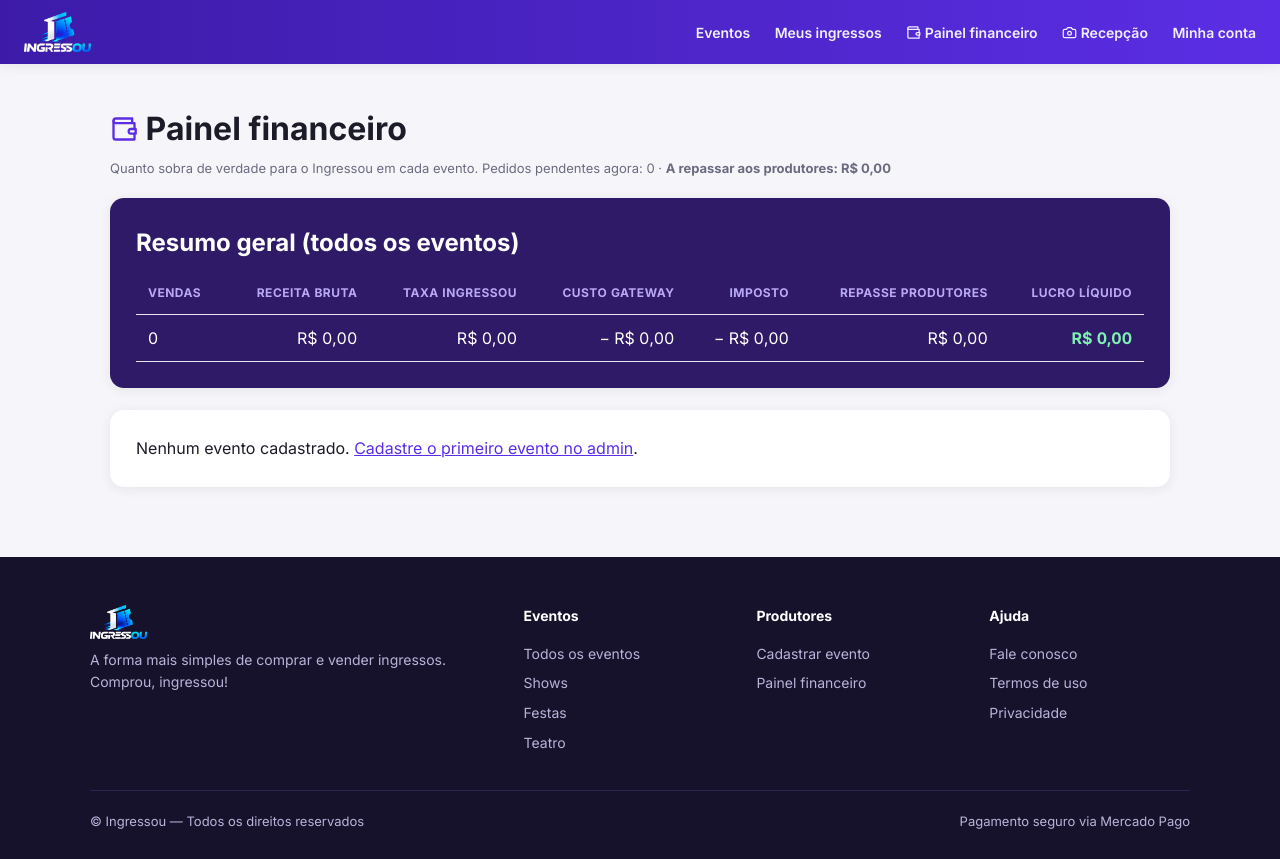
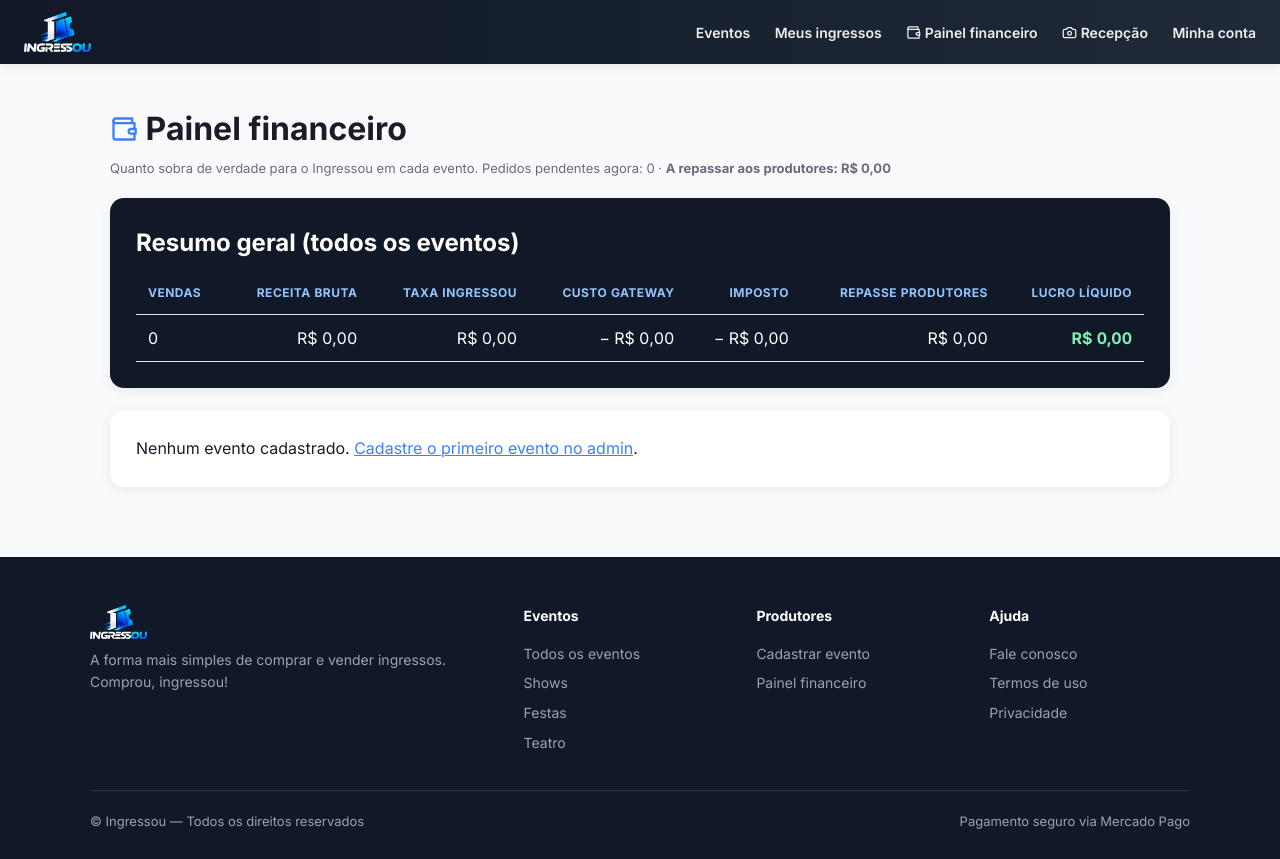
Before and after one commit to matiossp04-bit/ingressou, a Django app: page /painel/ in a window 1280 px wide. Run offline with Django 5.2, Linux system fonts and the light colour scheme; the visitor is signed in with stand-in values (Sample User, id 1); data that the repository does not hold is empty.

Commit message:
Paleta Grafite Vibrante: topo/rodape grafite, acentos em azul do logo

```diff
--- a/static/css/style.css
+++ b/static/css/style.css
@@ -1,10 +1,12 @@
 /* ===== Ingressou — Design System ===== */
 :root {
-  --roxo: #5b2ee5;
-  --roxo-escuro: #3d1ba8;
-  --roxo-claro: #8e5cf5;
-  --rosa: #e52e8a;
-  --fundo: #f6f6fa;
+  --roxo: #3b82f6;
+  --roxo-escuro: #2563eb;
+  --roxo-claro: #60a5fa;
+  --rosa: #f59e0b;
+  --grafite: #111827;
+  --grafite-2: #1f2937;
+  --fundo: #f9fafb;
   --texto: #1c1c28;
   --texto-suave: #6b6b80;
   --borda: #e6e6f0;
@@ -22,7 +24,7 @@ img { max-width: 100%; }
 
 /* ===== Header ===== */
 header.topo {
-  background: linear-gradient(90deg, var(--roxo-escuro), var(--roxo));
+  background: linear-gradient(90deg, var(--grafite), var(--grafite-2));
   color: #fff; padding: 0 24px; height: 64px;
   display: flex; align-items: center; justify-content: space-between;
   position: sticky; top: 0; z-index: 50; box-shadow: var(--sombra);
@@ -52,7 +54,7 @@ header.topo {
 .carrossel .slide img, .carrossel .slide-fallback {
   width: 100%; aspect-ratio: 16/8.2; object-fit: cover; display: block;
 }
-.carrossel .slide-fallback { background: linear-gradient(120deg, var(--roxo), var(--rosa)); }
+.carrossel .slide-fallback { background: linear-gradient(120deg, var(--grafite-2), var(--roxo)); }
 .carrossel .slide-info {
   position: absolute; left: 0; right: 0; bottom: 0; padding: 18px 24px;
   background: linear-gradient(transparent, rgba(15, 10, 40, .85));
@@ -71,7 +73,7 @@ header.topo {
 .carrossel .pontos { position: absolute; bottom: 18px; left: 0; right: 0; display: flex; justify-content: center; gap: 8px; }
 .carrossel .ponto {
   width: 9px; height: 9px; border-radius: 50%; border: none; cursor: pointer;
-  background: #cfc9e8; transition: .2s; padding: 0;
+  background: #cbd5e1; transition: .2s; padding: 0;
 }
 .carrossel .ponto.ativo { background: var(--roxo); transform: scale(1.25); }
 @media (max-width: 700px) {
@@ -81,7 +83,7 @@ header.topo {
 
 /* ===== Hero ===== */
 .hero {
-  background: linear-gradient(120deg, var(--roxo-escuro) 0%, var(--roxo) 55%, var(--rosa) 130%);
+  background: linear-gradient(120deg, var(--grafite) 0%, var(--grafite-2) 55%, var(--roxo) 130%);
   color: #fff; padding: 72px 24px 88px; text-align: center;
 }
 .hero h1 { font-size: 42px; font-weight: 800; letter-spacing: -1px; margin-bottom: 10px; }
@@ -110,7 +112,7 @@ h1 .icone-svg { color: var(--roxo); vertical-align: -0.1em; }
 .topo nav a .icone-svg { vertical-align: -0.15em; }
 
 /* Blocos de tipos de ingresso (criar evento) */
-.bloco-ingresso { border: 1px solid var(--borda); border-radius: 12px; padding: 16px 18px 6px; margin-bottom: 14px; background: #faf9ff; }
+.bloco-ingresso { border: 1px solid var(--borda); border-radius: 12px; padding: 16px 18px 6px; margin-bottom: 14px; background: #f4f8ff; }
 .bloco-ingresso-topo { display: flex; justify-content: space-between; align-items: center; margin-bottom: 10px; }
 .bloco-ingresso-topo .bloco-num { color: var(--roxo); font-size: 14px; }
 .remover-ingresso { border: none; background: none; color: var(--vermelho); font-size: 13px; font-weight: 600; cursor: pointer; padding: 4px 6px; }
@@ -160,7 +162,7 @@ main.container { max-width: 1100px; margin: 40px auto; padding: 0 20px; }
 }
 .card-evento { background: #fff; border-radius: var(--raio); overflow: hidden; box-shadow: var(--sombra); text-decoration: none; color: inherit; display: flex; flex-direction: column; transition: transform .15s, box-shadow .15s; }
 .card-evento:hover { transform: translateY(-4px); box-shadow: var(--sombra-forte); }
-.card-evento .capa { width: 100%; aspect-ratio: 16/9; object-fit: cover; background: linear-gradient(120deg, var(--roxo), var(--rosa)); display: block; }
+.card-evento .capa { width: 100%; aspect-ratio: 16/9; object-fit: cover; background: linear-gradient(120deg, var(--grafite-2), var(--roxo)); display: block; }
 .card-evento .corpo { padding: 16px 18px 18px; flex: 1; display: flex; flex-direction: column; gap: 6px; }
 .card-evento .data { color: var(--roxo); font-size: 12px; font-weight: 800; text-transform: uppercase; letter-spacing: .06em; }
 .card-evento h3 { font-size: 17px; font-weight: 700; line-height: 1.3; }
@@ -172,7 +174,7 @@ main.container { max-width: 1100px; margin: 40px auto; padding: 0 20px; }
 
 /* ===== Página do evento ===== */
 .banner-evento { width: 100%; max-height: 420px; object-fit: cover; display: block; }
-.banner-fallback { height: 280px; background: linear-gradient(120deg, var(--roxo-escuro), var(--roxo), var(--rosa)); }
+.banner-fallback { height: 280px; background: linear-gradient(120deg, var(--grafite), var(--grafite-2), var(--roxo)); }
 .evento-grid { display: grid; grid-template-columns: 1fr 380px; gap: 32px; align-items: start; }
 @media (max-width: 900px) { .evento-grid { grid-template-columns: 1fr; } }
 .evento-info h1 { font-size: 34px; font-weight: 800; letter-spacing: -.8px; margin: 18px 0 14px; }
@@ -195,8 +197,8 @@ main.container { max-width: 1100px; margin: 40px auto; padding: 0 20px; }
 .btn { display: inline-block; background: var(--roxo); color: #fff; border: none; padding: 13px 28px; border-radius: 10px; font-size: 16px; font-weight: 700; cursor: pointer; text-decoration: none; transition: .15s; }
 .btn:hover { background: var(--roxo-escuro); }
 .btn-block { display: block; width: 100%; text-align: center; }
-.btn-sec { background: #efeafc; color: var(--roxo); }
-.btn-sec:hover { background: #e2d7fb; }
+.btn-sec { background: #e8eefb; color: var(--roxo); }
+.btn-sec:hover { background: #d7e4fb; }
 table { width: 100%; border-collapse: collapse; }
 th, td { padding: 11px 12px; text-align: left; border-bottom: 1px solid var(--borda); }
 th { font-size: 12px; text-transform: uppercase; color: var(--texto-suave); letter-spacing: .04em; }
@@ -217,11 +219,11 @@ label { font-size: 13px; font-weight: 600; color: #4a4a60; display: block; margi
 .passo.feito { color: var(--verde); border-color: var(--verde); }
 
 /* ===== Footer ===== */
-footer.rodape { background: #17122b; color: #b9b3d9; margin-top: 70px; padding: 48px 24px 28px; }
+footer.rodape { background: var(--grafite); color: #9ca3af; margin-top: 70px; padding: 48px 24px 28px; }
 .rodape .colunas { max-width: 1100px; margin: 0 auto; display: grid; grid-template-columns: 2fr 1fr 1fr 1fr; gap: 32px; }
 @media (max-width: 800px) { .rodape .colunas { grid-template-columns: 1fr 1fr; } }
 .rodape h4 { color: #fff; font-size: 14px; margin-bottom: 12px; }
-.rodape a { color: #b9b3d9; text-decoration: none; display: block; font-size: 14px; padding: 4px 0; }
+.rodape a { color: #9ca3af; text-decoration: none; display: block; font-size: 14px; padding: 4px 0; }
 .rodape a:hover { color: #fff; }
 .rodape .logo img { height: 34px; width: auto; display: block; }
-.rodape .final { max-width: 1100px; margin: 32px auto 0; padding-top: 20px; border-top: 1px solid #2c2450; font-size: 13px; display: flex; justify-content: space-between; flex-wrap: wrap; gap: 8px; }
+.rodape .final { max-width: 1100px; margin: 32px auto 0; padding-top: 20px; border-top: 1px solid #2a3342; font-size: 13px; display: flex; justify-content: space-between; flex-wrap: wrap; gap: 8px; }
--- a/templates/contas/gerenciar_ingressos.html
+++ b/templates/contas/gerenciar_ingressos.html
@@ -9,7 +9,7 @@
   · <a href="{% url 'exportar_participantes_produtor' evento.id %}">{% icon "lista" tamanho=13 %} exportar participantes (CSV)</a>
 </p>
 
-<div class="card" style="background:#f4f1ff;border:1px solid #ddd3f7">
+<div class="card" style="background:#eef4ff;border:1px solid #cfe0fb">
   <strong>{% icon "lista" tamanho=15 %} Como funcionam os lotes (opcional)</strong>
   <p class="muted" style="margin-top:6px">
     Ingressos <strong>sem lote</strong> ficam sempre à venda. Ingressos marcados como
--- a/templates/painel/dashboard.html
+++ b/templates/painel/dashboard.html
@@ -8,17 +8,17 @@
   · <strong>A repassar aos produtores: R$ {{ total_a_repassar|dinheiro }}</strong>
 </p>
 
-<div class="card" style="background:#2e1a66;color:#fff">
+<div class="card" style="background:#111827;color:#fff">
   <h2 style="margin-bottom:12px">Resumo geral (todos os eventos)</h2>
   <table style="color:#fff">
     <tr>
-      <th style="color:#b9a8f5">Vendas</th>
-      <th style="color:#b9a8f5" class="num">Receita bruta</th>
-      <th style="color:#b9a8f5" class="num">Taxa Ingressou</th>
-      <th style="color:#b9a8f5" class="num">Custo gateway</th>
-      <th style="color:#b9a8f5" class="num">Imposto</th>
-      <th style="color:#b9a8f5" class="num">Repasse produtores</th>
-      <th style="color:#b9a8f5" class="num">Lucro líquido</th>
+      <th style="color:#93c5fd">Vendas</th>
+      <th style="color:#93c5fd" class="num">Receita bruta</th>
+      <th style="color:#93c5fd" class="num">Taxa Ingressou</th>
+      <th style="color:#93c5fd" class="num">Custo gateway</th>
+      <th style="color:#93c5fd" class="num">Imposto</th>
+      <th style="color:#93c5fd" class="num">Repasse produtores</th>
+      <th style="color:#93c5fd" class="num">Lucro líquido</th>
     </tr>
     <tr>
       <td>{{ geral.vendas }}</td>
@@ -47,7 +47,7 @@
     <tr><td>(−) Taxa do Mercado Pago</td><td class="num" style="color:#c0392b">− R$ {{ e.custo_gateway|dinheiro }}</td></tr>
     <tr><td>(−) Imposto do Ingressou (sobre a taxa de serviço)</td><td class="num" style="color:#c0392b">− R$ {{ e.imposto_plataforma|dinheiro }}</td></tr>
     <tr><td>(−) Repasse ao produtor <span class="muted">(exato; impostos da parte dele são dele)</span></td><td class="num">R$ {{ e.repasse_produtor|dinheiro }}</td></tr>
-    <tr style="border-top:2px solid #5b2ee5">
+    <tr style="border-top:2px solid #3b82f6">
       <td><strong>= Lucro líquido do Ingressou</strong> ({{ e.vendas }} venda{{ e.vendas|pluralize }})</td>
       <td class="num total-destaque">R$ {{ e.lucro_plataforma|dinheiro }}</td>
     </tr>
```
Also changed, not shown: templates/contas/area_produtor.html (+5 -5 lines), templates/emails/ingressos.html (+4 -4 lines), static/img/paletas.png (added).
